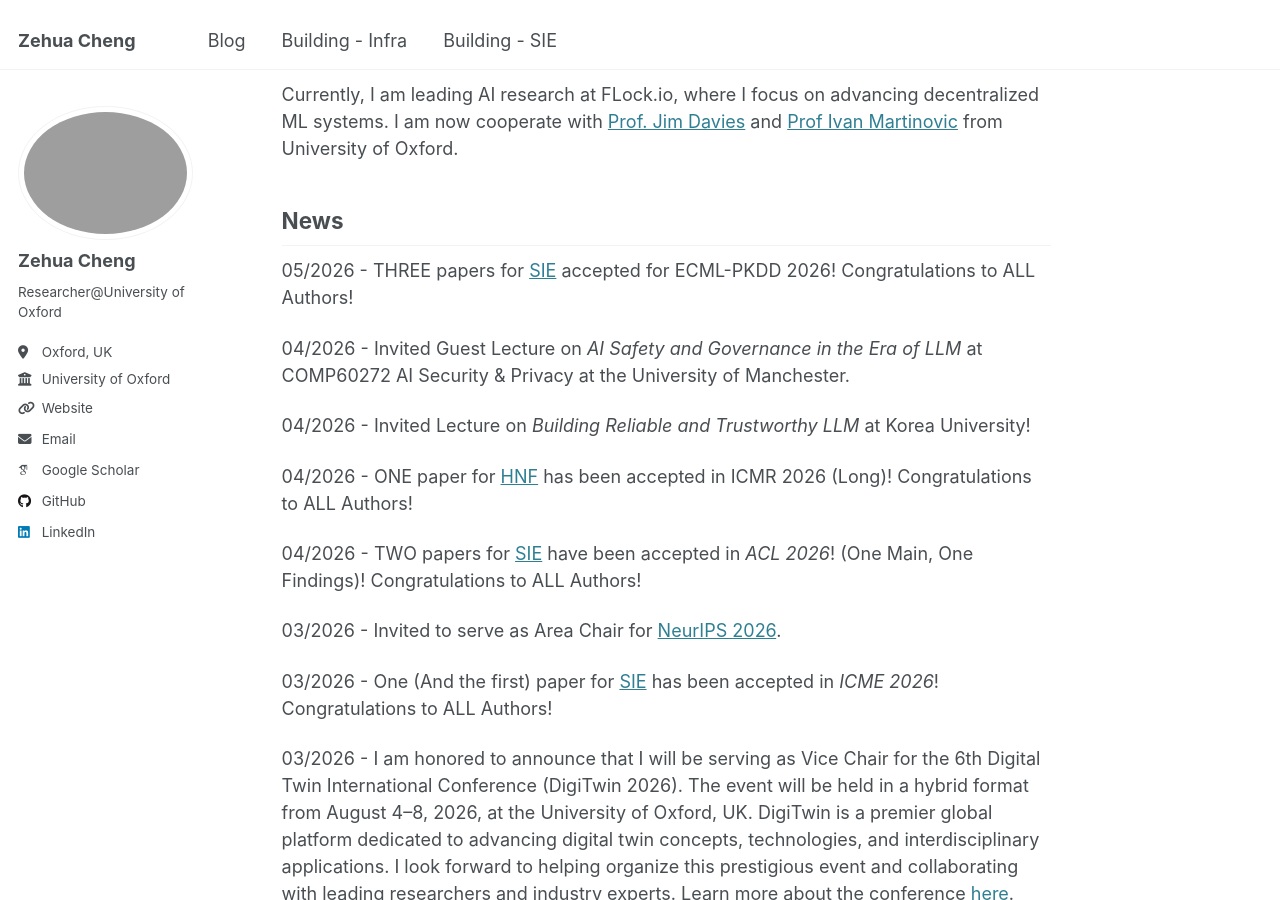
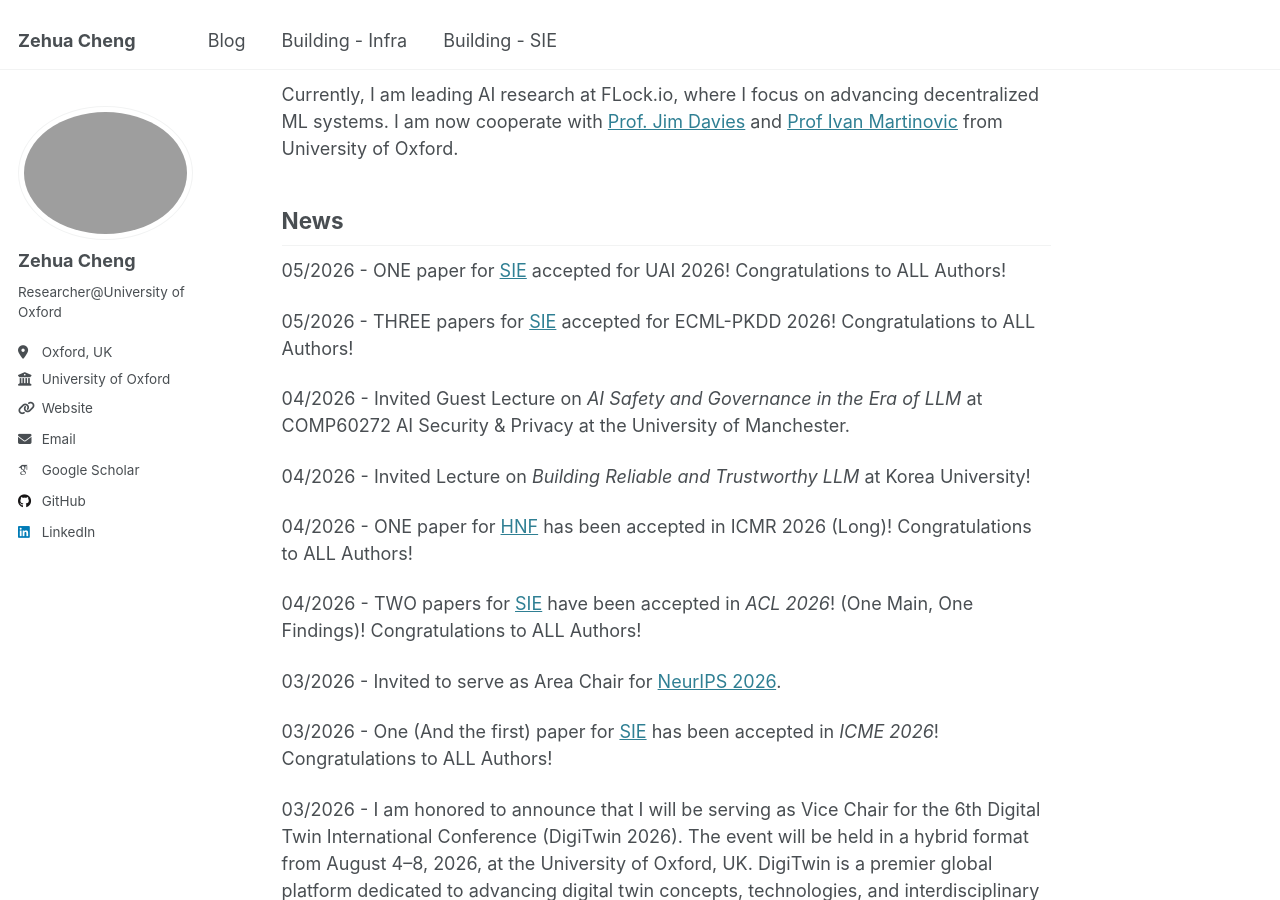
Before and after one commit to limberc/limberc.github.io, a Jekyll site: the page built from _pages/about.md, in a window 1280 px wide and 900 px high, scrolled down 303 px. Built offline with Jekyll 4.4.1, drawn with Linux system fonts in a browser that asks for light colours; some web fonts are replaced.

Commit message:
Saved and submit

```diff
--- a/_pages/about.md
+++ b/_pages/about.md
@@ -14,6 +14,8 @@ We build autonomous agents that reason over distributed, high-stakes data (Bio &
 Currently, I am leading AI research at FLock.io, where I focus on advancing decentralized ML systems. I am now cooperate with [Prof. Jim Davies](https://www.bdi.ox.ac.uk/Team/jim-davies) and [Prof Ivan Martinovic](https://www.cs.ox.ac.uk/people/ivan.martinovic/) from University of Oxford.
 
 ## News
+
+05/2026 - ONE paper for [SIE](https://limberc.site/sie/) accepted for UAI 2026! Congratulations to ALL Authors!
 
 05/2026 - THREE papers for [SIE](https://limberc.site/sie/) accepted for ECML-PKDD 2026!  Congratulations to ALL Authors!
 
```
Also changed, not shown: _pages/WP2.md (+2 -0 lines).
